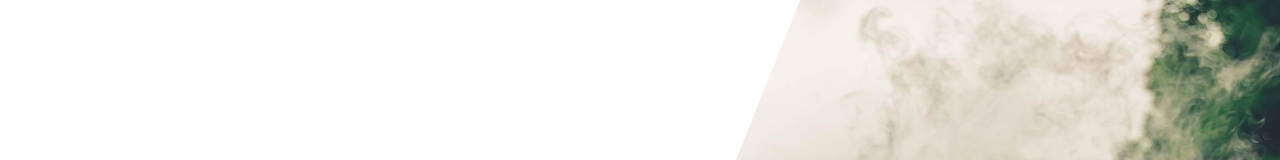
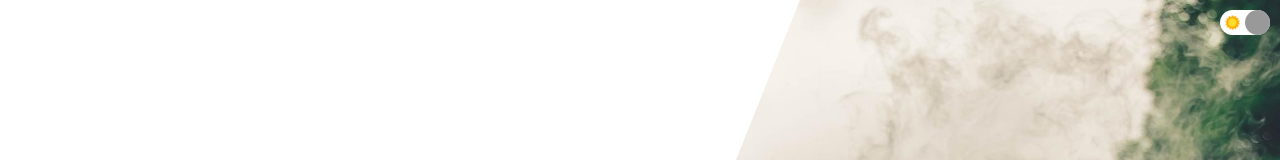
Before and after one commit to ZahidAbdi/portfolio2.0, a React (Create React App) app: page / in a window 1280 px wide. Shown: the top 160 px of the page. Built offline with nearby package versions, Linux system fonts and the light colour scheme.

Commit message:
created a dark mode toggle button

```diff
--- a/src/App.js
+++ b/src/App.js
@@ -1,11 +1,22 @@
+import { useContext } from 'react'
 import Intro from './components/intro/Intro'
 import AboutMe from './components/aboutMe/AboutMe'
 import ProjectList from './components/projectList/ProjectList'
 import ContactForm from './components/contactForm/ContactForm'
+import DarkMode from './components/toggle/DarkMode'
+import { ThemeContext } from './context'
 
 function App() {
+  const theme = useContext(ThemeContext)
+  const darkMode = theme.state.darkMode
   return (
-    <div className='App'>
+    <div
+      style={{
+        backgroundColor: darkMode ? '#222' : 'white',
+        color: darkMode && 'white',
+      }}
+    >
+      <DarkMode />
       <Intro />
       <AboutMe />
       <ProjectList />
--- a/src/components/contactForm/ContactForm.jsx
+++ b/src/components/contactForm/ContactForm.jsx
@@ -4,10 +4,13 @@ import Email from '../../assets/email.png'
 import Address from '../../assets/address.png'
 import { useContext, useRef, useState } from 'react'
 import emailjs from '@emailjs/browser'
+import { ThemeContext } from '../../context'
 
 function ContactForm() {
   const formRef = useRef()
   const [done, setDone] = useState(false)
+  const theme = useContext(ThemeContext)
+  const darkMode = theme.state.darkMode
 
   const handleSubmit = e => {
     e.preventDefault()
@@ -37,8 +40,13 @@ function ContactForm() {
           <h1 className='c-title'>Lets Talk! Contact Me Below</h1>
           <div className='c-info'>
             <div className='c-info-item'>
-              <img src={Phone} alt='my Phone number' className='c-icon' />
-              952 283 9219
+              <a
+                style={{ color: darkMode && 'white' }}
+                href='tel:+1-952-283-9219'
+              >
+                <img src={Phone} alt='my Phone number' className='c-icon' />
+                952 283 9219
+              </a>
             </div>
             <div className='c-info-item'>
               <img className='c-icon' src={Email} alt='my email' />
@@ -54,13 +62,33 @@ function ContactForm() {
       <div className='c-right'>
         <p className='c-desc'>
           <b>What's your story?</b> Get in touch. Always available for
-          freelancing if the right project comes along. me.
+          freelancing if the right project comes along. Email me.
         </p>
         <form ref={formRef} onSubmit={handleSubmit}>
-          <input type='text' placeholder='Name' name='user_name' />
-          <input type='text' placeholder='Subject' name='user_subject' />
-          <input type='text' placeholder='Email' name='user_email' />
-          <textarea rows='5' placeholder='Message' name='message' />
+          <input
+            style={{ backgroundColor: darkMode && '#333' }}
+            type='text'
+            placeholder='Name'
+            name='user_name'
+          />
+          <input
+            style={{ backgroundColor: darkMode && '#333' }}
+            type='text'
+            placeholder='Subject'
+            name='user_subject'
+          />
+          <input
+            style={{ backgroundColor: darkMode && '#333' }}
+            type='text'
+            placeholder='Email'
+            name='user_email'
+          />
+          <textarea
+            style={{ backgroundColor: darkMode && '#333' }}
+            rows='5'
+            placeholder='Message'
+            name='message'
+          />
           <button>Submit</button>
           {done && ' Thank you...'}
         </form>
--- a/src/components/contactForm/contactForm.css
+++ b/src/components/contactForm/contactForm.css
@@ -80,6 +80,11 @@ button {
   cursor: pointer;
 }
 
+a {
+  text-decoration: none;
+  color: black;
+}
+
 
 
 @media screen and (max-width: 480px) {
--- a/src/components/projectList/ProjectList.jsx
+++ b/src/components/projectList/ProjectList.jsx
@@ -4,9 +4,9 @@ import { project } from '../../data'
 
 function ProjectList() {
   const projectMap = project.map(item => (
-    <div className='container'>
+    <div key={item.id} className='container'>
       <h3 className='p-name'>{item.title}</h3>
-      <Projects key={item.id} img={item.img} />
+      <Projects img={item.img} />
       <p className='p-about'>{item.about}</p>
       <br />
       <a href={item.demo} target='_blank' rel='noreferrer' className='btn'>
--- a/src/components/projectList/projectList.css
+++ b/src/components/projectList/projectList.css
@@ -54,6 +54,7 @@
   margin: 20px;
 }
 
+
 @media screen and (max-width: 480px) {
   .pl {
     padding: 10px;
--- /dev/null
+++ b/src/components/toggle/DarkMode.jsx
@@ -0,0 +1,26 @@
+import './darkMode.css'
+import Sun from '../../assets/sun.png'
+import Moon from '../../assets/moon.png'
+import { useContext } from 'react'
+import { ThemeContext } from '../../context'
+
+function DarkMode() {
+  const theme = useContext(ThemeContext)
+
+  const handleClick = () => {
+    theme.dispatch({ type: 'TOGGLE' })
+  }
+  return (
+    <div className='t'>
+      <img src={Sun} alt='' className='t-icon' />
+      <img src={Moon} alt='' className='t-icon' />
+      <div
+        className='t-button'
+        onClick={handleClick}
+        style={{ left: theme.state.darkMode ? 0 : 25 }}
+      ></div>
+    </div>
+  )
+}
+
+export default DarkMode
--- /dev/null
+++ b/src/components/toggle/darkMode.css
@@ -0,0 +1,29 @@
+
+.t{
+  width: 50px;
+  height: 25px;
+  border-radius: 20px;
+  border: 1pz solid #999;
+  background-color: white;
+  position: fixed;
+  top: 10px;
+  right: 10px;
+  z-index: 999;
+  display: flex;
+  align-items: center;
+  justify-content: space-around;
+}
+
+.t-icon{
+  width: 15px;
+  height: 15px;
+}
+
+.t-button{
+  width: 25px;
+  height: 25px;
+  border-radius: 50%;
+  background-color: #999;
+  position: absolute;
+  cursor: pointer;
+}
--- /dev/null
+++ b/src/context.js
@@ -0,0 +1,24 @@
+import { createContext, useReducer } from 'react'
+
+export const ThemeContext = createContext()
+
+const INITIAL_STATE = { darkMode: false }
+
+const themeReducer = (state, action) => {
+  switch (action.type) {
+    case 'TOGGLE':
+      return { darkMode: !state.darkMode }
+    default:
+      return state
+  }
+}
+
+export const ThemeProvider = props => {
+  const [state, dispatch] = useReducer(themeReducer, INITIAL_STATE)
+
+  return (
+    <ThemeContext.Provider value={{ state, dispatch }}>
+      {props.children}
+    </ThemeContext.Provider>
+  )
+}
--- a/src/index.js
+++ b/src/index.js
@@ -2,12 +2,15 @@ import React from 'react'
 import ReactDOM from 'react-dom/client'
 import './index.css'
 import App from './App'
+import { ThemeProvider } from './context'
 import reportWebVitals from './reportWebVitals'
 
 const root = ReactDOM.createRoot(document.getElementById('root'))
 root.render(
   <React.StrictMode>
-    <App />
+    <ThemeProvider>
+      <App />
+    </ThemeProvider>
   </React.StrictMode>
 )
 
```
Also changed, not shown: src/assets/moon.png (added), src/assets/sun.png (added).
